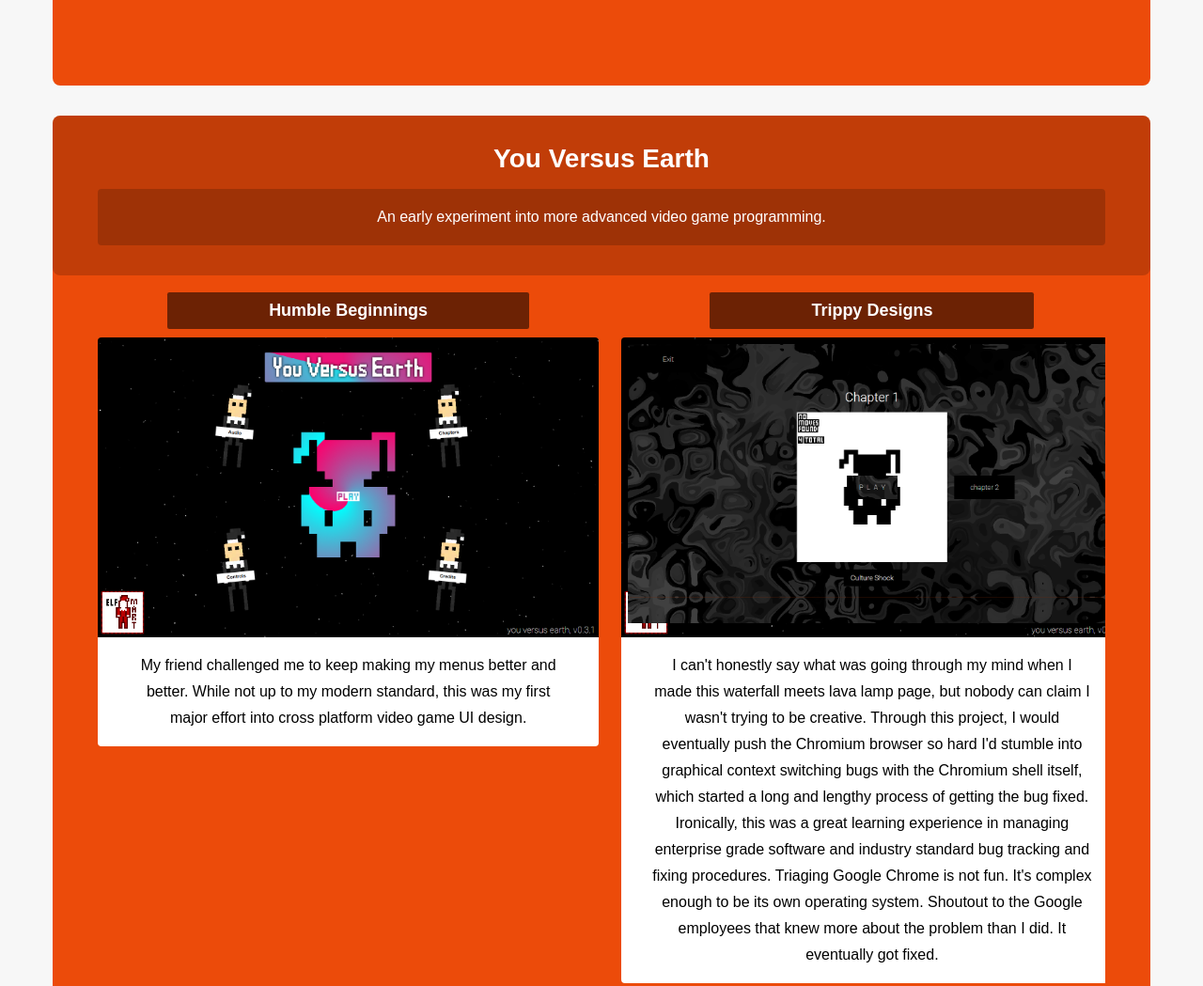
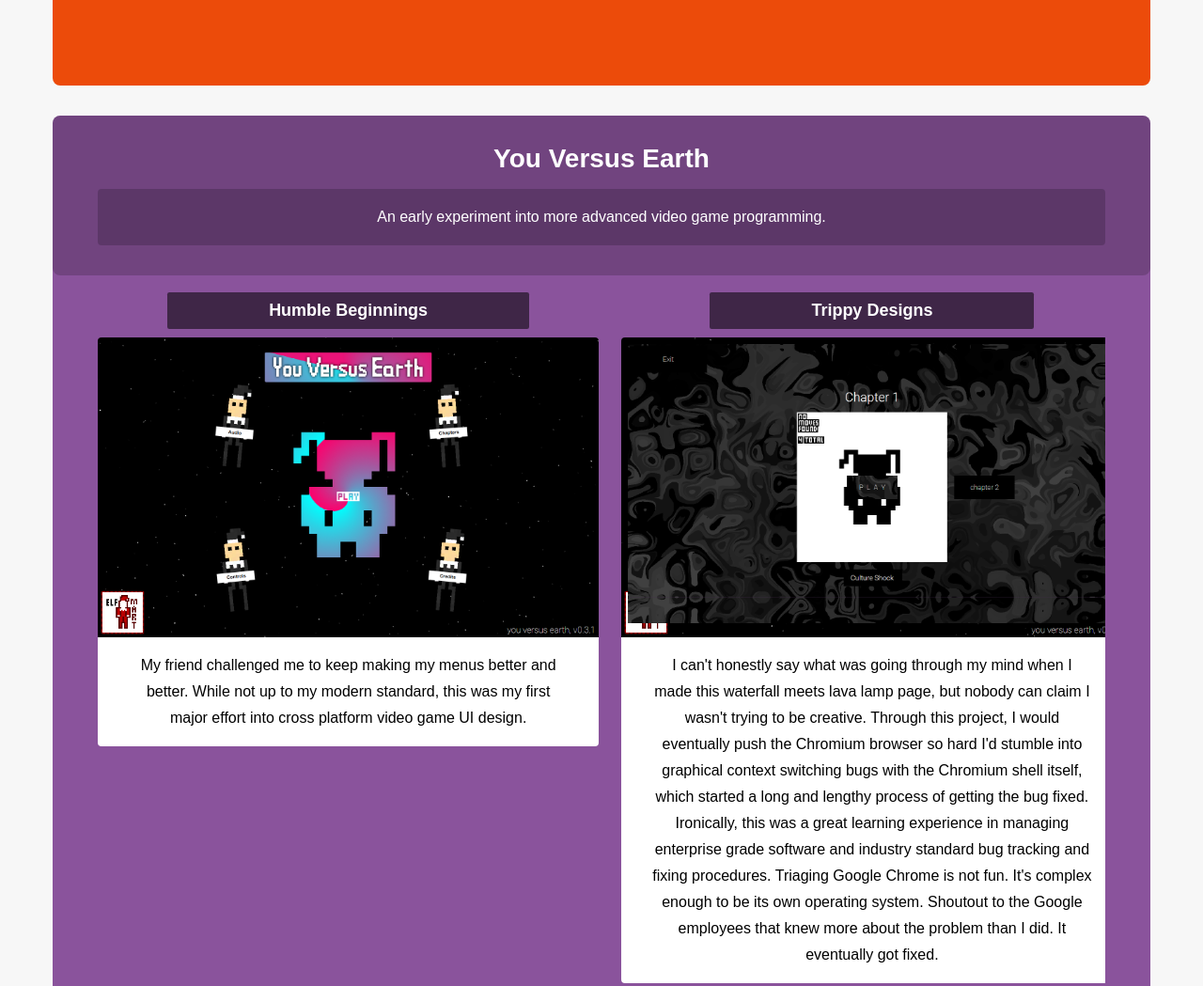
Before and after one commit to samwhaleIV/sams-portfolio, a plain HTML site: page index.html in a window 1280 px wide. Shown: the part 1162-2211 px from the top of the page at 94% size. Drawn offline with Linux system fonts and the light colour scheme.

Commit message:
Make UVTC purple

```diff
--- a/index.html
+++ b/index.html
@@ -201,7 +201,7 @@
             </div>
           </div>
         </div>
-        <div class="project" style="background-color: #ec4b0a">
+        <div class="project" style="background-color: #8a539c">
           <div class="page-title-area">
             <h1 class="title">You Versus Earth</h1>
             <p class="description">
```
Also changed, not shown: manifest.json.
